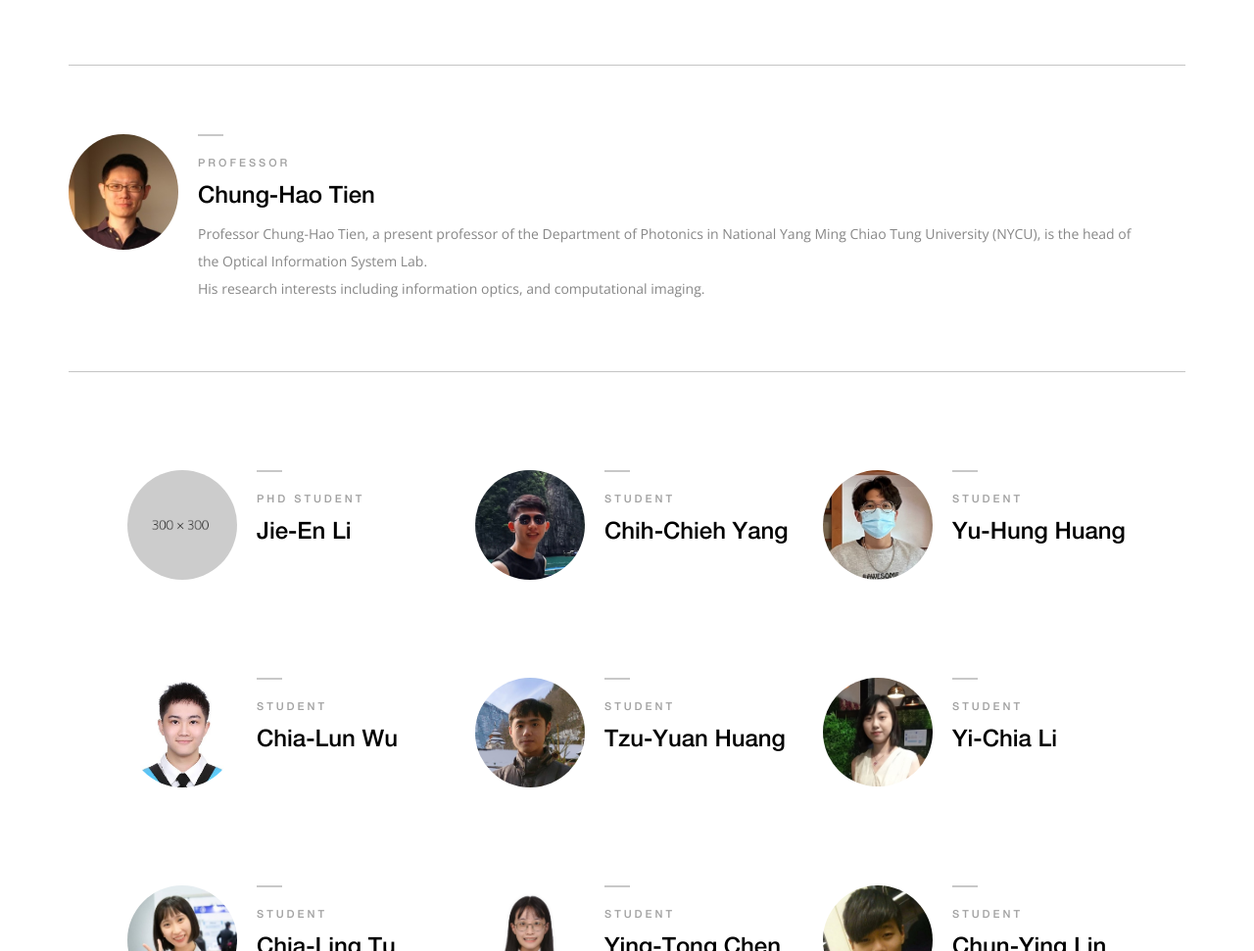
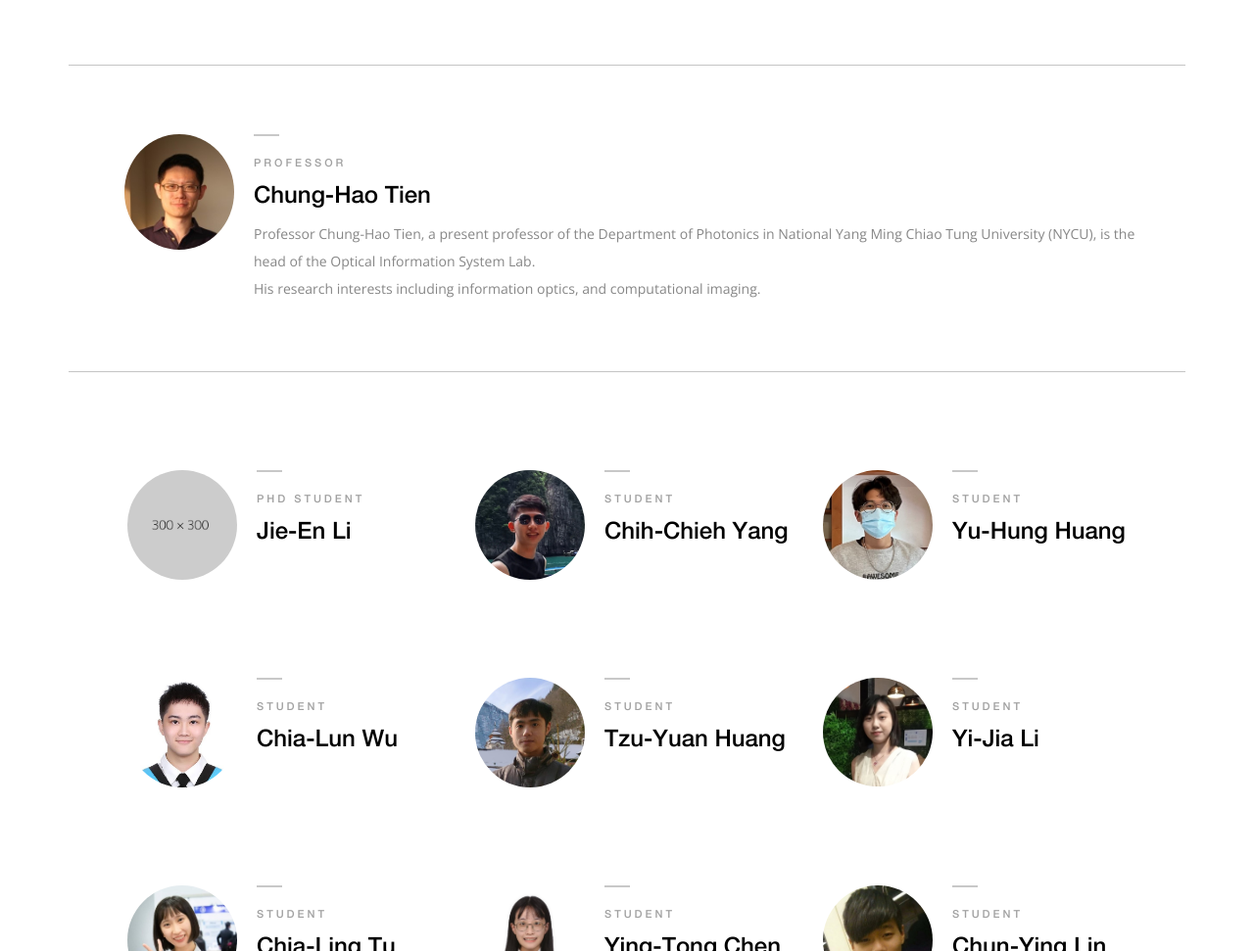
Before and after one commit to Bobby-0228/OIS-LAB-Website, a plain HTML site: page people.html in a window 1280 px wide. Shown: the part 1260-2231 px from the top of the page at 98% size. Drawn offline with nearby package versions, Linux system fonts and the light colour scheme; a web font is replaced by a local one.

Commit message:
update ppl

```diff
--- a/people.html
+++ b/people.html
@@ -152,11 +152,11 @@
         <div class="container">
             <div class="row">
                 <!--Members Professor-->
-                <div class="blog-post-author mt-100 d-flex">
-                    <div class="author-thumbnail">
+                <div  class="blog-post-author mt-100 d-flex">
+                    <div class="author-thumbnail" style="margin-left: 5%;">
                         <img src="assets/img/people/TCH.jpg" alt="">
                     </div>
-                    <div class="author-info">
+                    <div class="author-info" >
                         <div class="line"></div>
                         <span class="author-role">Professor</span>
                         <h4><a href="https://scholar.nycu.edu.tw/en/persons/chung-hao-tien" target="_blank" class="author-name">Chung-Hao Tien</a></h4>
@@ -251,7 +251,7 @@
                         <div class="author-info">
                             <div class="line"></div>
                             <span class="author-role">Student</span>
-                            <h4><a href="#" class="author-name">Yi-Chia Li</a></h4>
+                            <h4><a href="#" class="author-name">Yi-Jia Li</a></h4>
                         </div>
                     </div>
                 </div>
```
Also changed, not shown: people_TW.html (+1 -1 lines).
